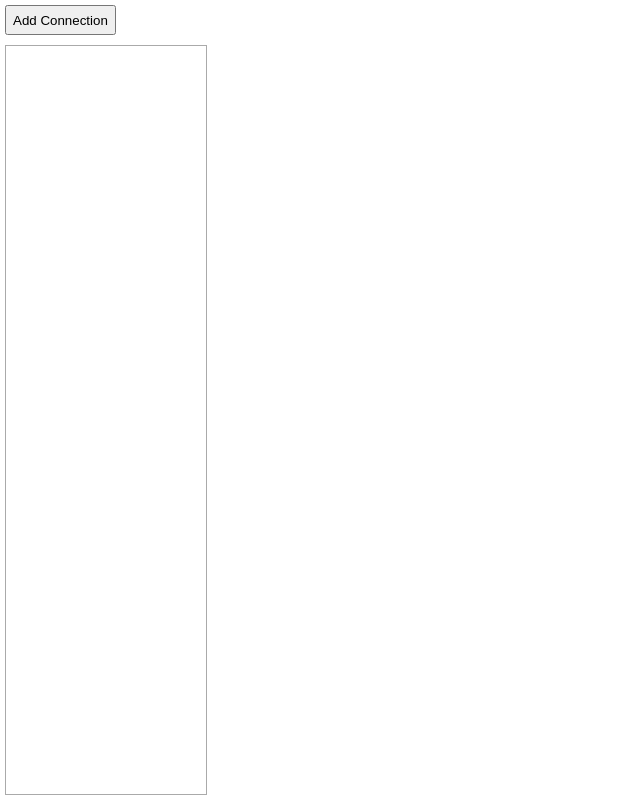
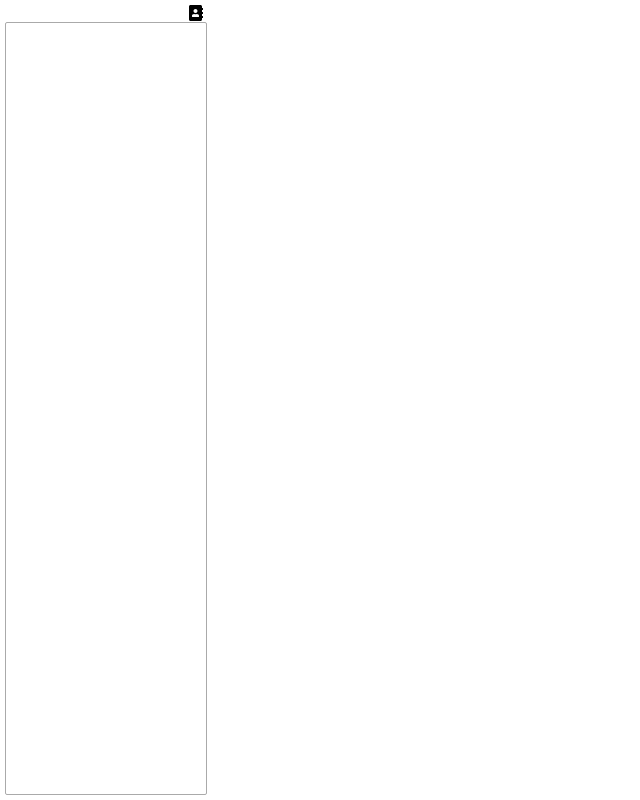
Before and after one commit to bderevyaga/redis-manager, an Angular app: page / in a window 1280 px wide. Shown: the whole page, without its empty margins (0-640 px from the left). Built offline with nearby package versions, Linux system fonts and the light colour scheme.

Commit message:
#27 - add new UI

```diff
--- a/src/app/app.component.html
+++ b/src/app/app.component.html
@@ -1,15 +1,20 @@
-<nav class="control-list">
-    <button (click)="addConnectModal.show()">Add Connection</button>
-</nav>
 <div class="connect">
-    <div class="list">
-        <div class="list-item" *ngFor="let connection of connections" [ngClass]="{active: connection?.connect.connection_id === redisConnection?.connection_id}">
-            <fa-icon [icon]="icons.faDatabase"></fa-icon>
-            <span class="name" (click)="connect(connection.connect)" [title]="connection.name">{{connection.name}}</span>
-            <span class="controls">
+    <div class="connections">
+        <div class="name">
+            <label for="value"></label>
+            <div class="controls">
+                <fa-icon [icon]="icons.faAddressBook" (click)="addConnectModal.show()"></fa-icon>
+            </div>
+        </div>
+        <div class="list">
+            <div class="list-item" *ngFor="let connection of connections" [ngClass]="{active: connection?.connect.connection_id === redisConnection?.connection_id}">
+                <fa-icon [icon]="icons.faDatabase"></fa-icon>
+                <span class="name" (click)="connect(connection.connect)" [title]="connection.name">{{connection.name}}</span>
+                <span class="controls">
                 <fa-icon [icon]="icons.faTimes" (click)="closeConnect(connection)"></fa-icon>
                 <fa-icon [icon]="icons.faInfoCircle" (click)="redisInfo(connection.connect)"></fa-icon>
             </span>
+            </div>
         </div>
     </div>
     <app-conection *ngIf="redisConnection" [connect]="redisConnection"></app-conection>
@@ -35,7 +40,6 @@
         <button (click)="addConnect(connect_name.value, connect_host.value, connect_port.value, connect_pass.value)">SET</button>
     </div>
 </app-modal>
-
 <app-modal #connect_info_modal>
     <pre>{{connectInfo}}</pre>
 </app-modal>
--- a/src/app/app.component.less
+++ b/src/app/app.component.less
@@ -8,14 +8,6 @@
     align-content: center;
     align-items: stretch;
 
-    .control-list {
-        padding: 5px;
-
-        button {
-            height: 30px;
-        }
-    }
-
     .connect {
         display: flex;
         flex-direction: row;
@@ -23,6 +15,38 @@
         justify-content: flex-start;
         align-content: center;
         align-items: stretch;
+
+        .connections {
+            display: flex;
+            flex-direction: column;
+            flex-wrap: nowrap;
+            justify-content: flex-start;
+            align-content: center;
+            align-items: stretch;
+
+            .name {
+                display: flex;
+                flex-direction: row;
+                flex-wrap: nowrap;
+                justify-content: space-between;
+                align-content: center;
+                align-items: center;
+
+                margin: 0 4px;
+
+                .controls {
+                    * + * {
+                        margin-left: 3px;
+                    }
+                }
+            }
+
+            .list {
+                order: 0;
+                flex: 1 1 auto;
+                align-self: auto;
+            }
+        }
 
         order: 0;
         flex: 1 1 auto;
--- a/src/app/app.component.ts
+++ b/src/app/app.component.ts
@@ -1,7 +1,7 @@
 import {Component, ViewChild} from '@angular/core';
 import {ElectronService} from './providers/electron.service';
 import {RedisClient} from 'redis';
-import {faDatabase, faTimes, faInfoCircle} from '@fortawesome/free-solid-svg-icons';
+import {faDatabase, faTimes, faInfoCircle, faAddressBook} from '@fortawesome/free-solid-svg-icons';
 import {ModalComponent} from './components/modal/modal.component';
 import {RedisUtil} from './utils/redis.util';
 
@@ -15,7 +15,7 @@ import {RedisUtil} from './utils/redis.util';
     ]
 })
 export class AppComponent {
-    public icons = {faDatabase, faTimes, faInfoCircle};
+    public icons = {faDatabase, faTimes, faInfoCircle, faAddressBook};
     public connections: any[] = [];
     public redisConnection: RedisClient;
     public connectInfo: string;
--- a/src/app/components/conection/conection.component.html
+++ b/src/app/components/conection/conection.component.html
@@ -1,13 +1,9 @@
 <div class="key-list">
     <div class="name">
         <label>Key list</label>
-        <div>
-            <button (click)="show()">
-                <fa-icon [icon]="icons.faSyncAlt"></fa-icon>
-            </button>
-            <button (click)="setKeyModal.show()">
-                <fa-icon [icon]="icons.faFile"></fa-icon>
-            </button>
+        <div class="controls">
+            <fa-icon [icon]="icons.faSyncAlt" (click)="show()"></fa-icon>
+            <fa-icon [icon]="icons.faFile" (click)="setKeyModal.show()"></fa-icon>
         </div>
     </div>
     <div class="list">
@@ -15,9 +11,9 @@
             <fa-icon [icon]="icons.faHashtag"></fa-icon>
             <span class="name" (click)="redisKey = key" [title]="key">{{key}}</span>
             <span class="controls">
-            <fa-icon [icon]="icons.faEdit" (click)="newKeyModal.show(key)"></fa-icon>
-            <fa-icon [icon]="icons.faTrashAlt" (click)="redisDel(key).catch()"></fa-icon>
-        </span>
+                <fa-icon [icon]="icons.faEdit" (click)="newKeyModal.show(key)"></fa-icon>
+                <fa-icon [icon]="icons.faTrashAlt" (click)="redisDel(key).catch()"></fa-icon>
+            </span>
         </div>
     </div>
 </div>
--- a/src/app/components/conection/conection.component.less
+++ b/src/app/components/conection/conection.component.less
@@ -21,6 +21,14 @@
             justify-content: space-between;
             align-content: center;
             align-items: center;
+
+            margin: 0 4px;
+
+            .controls {
+                * + * {
+                    margin-left: 3px;
+                }
+            }
         }
 
         .list {
--- a/src/app/components/value/value.component.html
+++ b/src/app/components/value/value.component.html
@@ -1,7 +1,7 @@
 <div class="name">
     <label for="value">Value: [len: {{strlen}}] [bit: {{bitcount}}]</label>
-    <button (click)="redisSet().catch()">
-        <fa-icon [icon]="icons.faSave"></fa-icon>
-    </button>
+    <div class="controls">
+        <fa-icon [icon]="icons.faSave" (click)="redisSet().catch()"></fa-icon>
+    </div>
 </div>
 <textarea id="value" [(ngModel)]="value"></textarea>
--- a/src/app/components/value/value.component.less
+++ b/src/app/components/value/value.component.less
@@ -13,6 +13,14 @@
         justify-content: space-between;
         align-content: center;
         align-items: center;
+
+        margin: 0 4px;
+
+        .controls {
+            * + * {
+                margin-left: 3px;
+            }
+        }
     }
 
     textarea {
--- a/src/app/styles/list.style.less
+++ b/src/app/styles/list.style.less
@@ -1,12 +1,10 @@
 .list {
     width: 200px;
     border: 1px solid #aaaaaa;
+    border-radius: 2px;
     overflow: auto;
 
     .list-item {
-        padding: 2px;
-        border: 1px solid #aaa;
-
         display: flex;
         flex-direction: row;
         flex-wrap: nowrap;
@@ -14,8 +12,11 @@
         align-content: center;
         align-items: center;
 
+        padding: 2px;
+        margin: 2px;
+
         &.active {
-            background-color: #9e9e9e;
+            background-color: rgba(0, 0, 0, 0.2);
         }
 
         * {
@@ -24,6 +25,12 @@
 
         .name, .controls {
             cursor: pointer;
+        }
+
+        .controls {
+            * + * {
+                margin-left: 3px;
+            }
         }
 
         .name {
--- a/src/styles.less
+++ b/src/styles.less
@@ -32,10 +32,10 @@ ol, ul {
 blockquote, q {
 	quotes: none;
 }
-blockquote:before, blockquote:after,
+blockquote:before,
+blockquote:after,
 q:before, q:after {
 	content: '';
-	content: none;
 }
 table {
 	border-collapse: collapse;
@@ -44,4 +44,20 @@ table {
 
 html, body {
 	height: 100%;
+	font-family: 'Arial', sans-serif;
+
+	::-webkit-scrollbar {
+		width: 5px;
+		height: 5px;
+	}
+
+	::-webkit-scrollbar-track {
+		background-color: transparent;
+		border-radius: 5px;
+	}
+
+	::-webkit-scrollbar-thumb {
+		background-color: rgba(0, 0, 0, 0.4);
+		border-radius: 5px;
+	}
 }
```
Also changed, not shown: src/index.html (indentation only).
